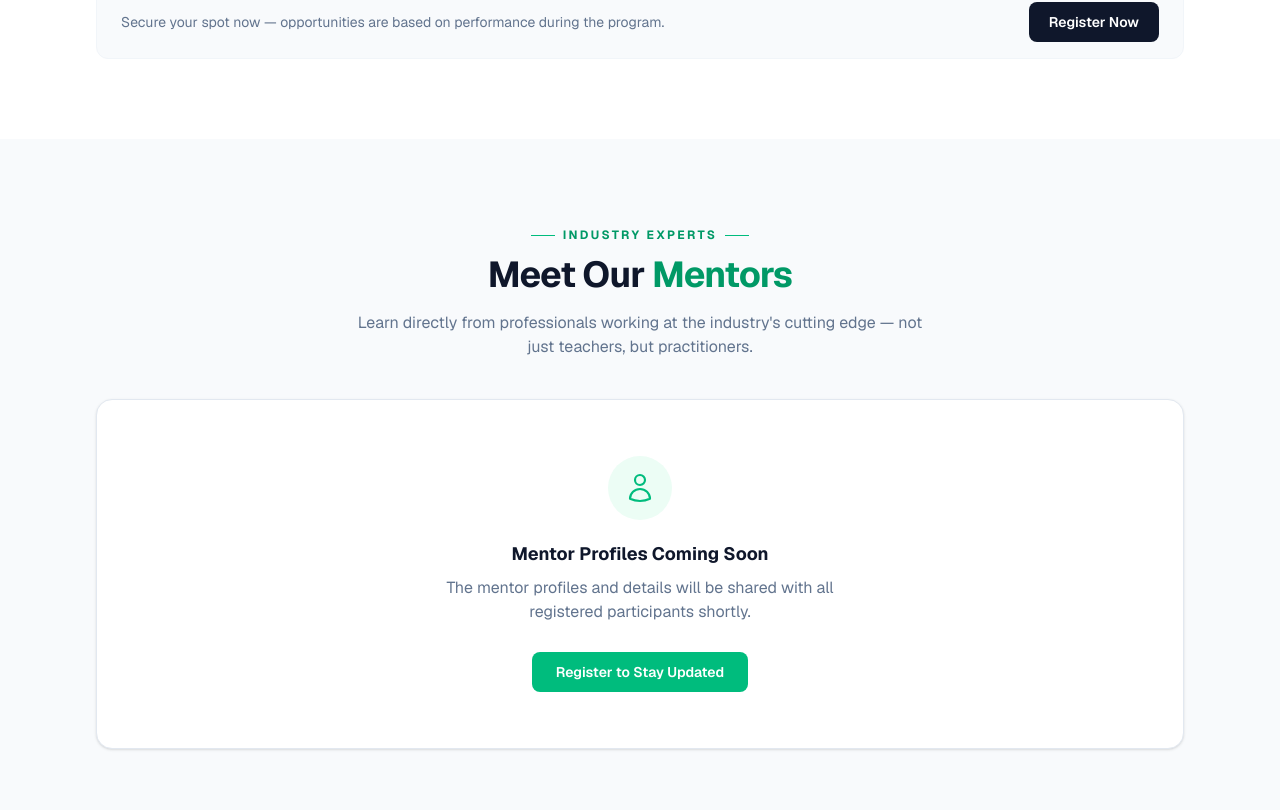
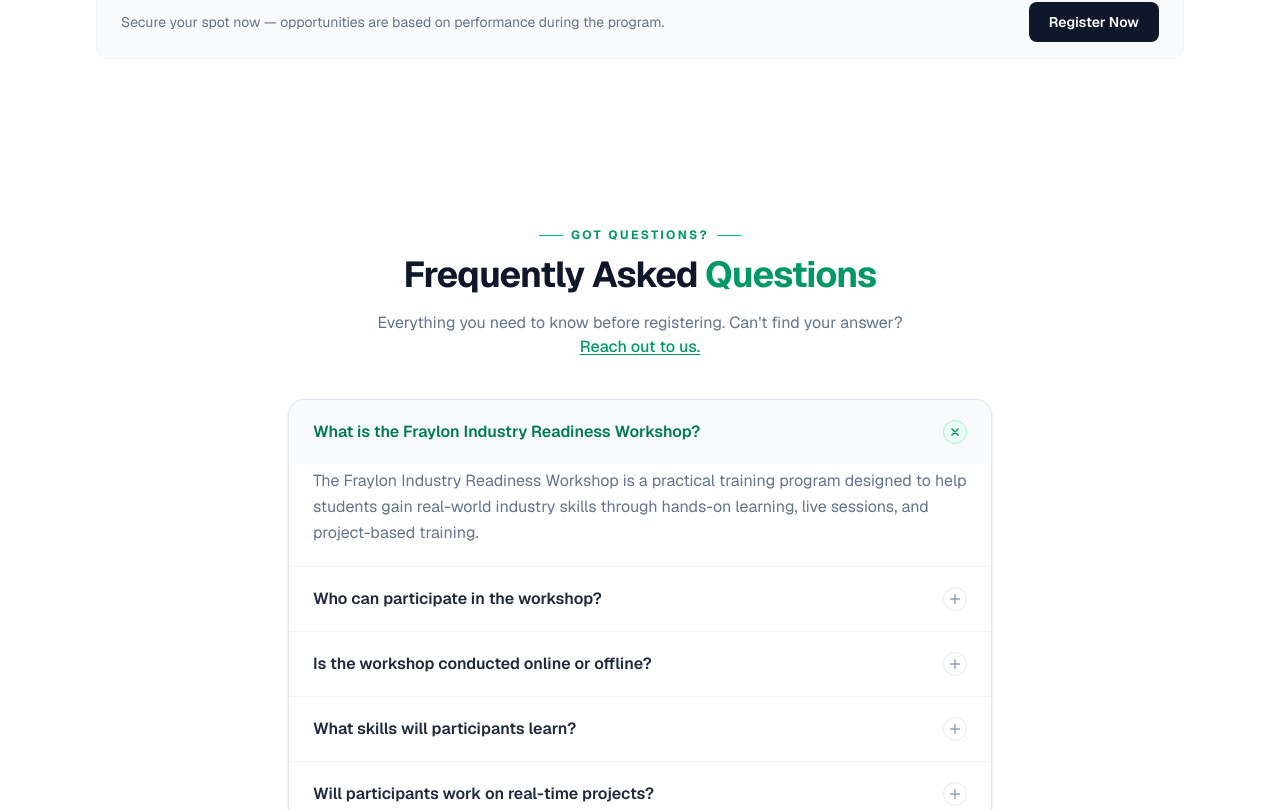
Before and after one commit to workshop-fraylon/fraylon-workshop-landing, a Next.js app: page / in a window 1280 px wide. Shown: the part 4750-5560 px from the top of the page. Built offline with nearby package versions, Linux system fonts and the light colour scheme.

Commit message:
removed the mentors parts

```diff
--- a/src/app/page.tsx
+++ b/src/app/page.tsx
@@ -21,7 +21,7 @@ export default function Home() {
         <TimelineSection />
         <TracksSection />
         <WhatYoullLearnSection />
-        <MentorsSection />
+        {/*<MentorsSection />*/}
         <FAQSection />
 
         <RegistrationModal />
```
